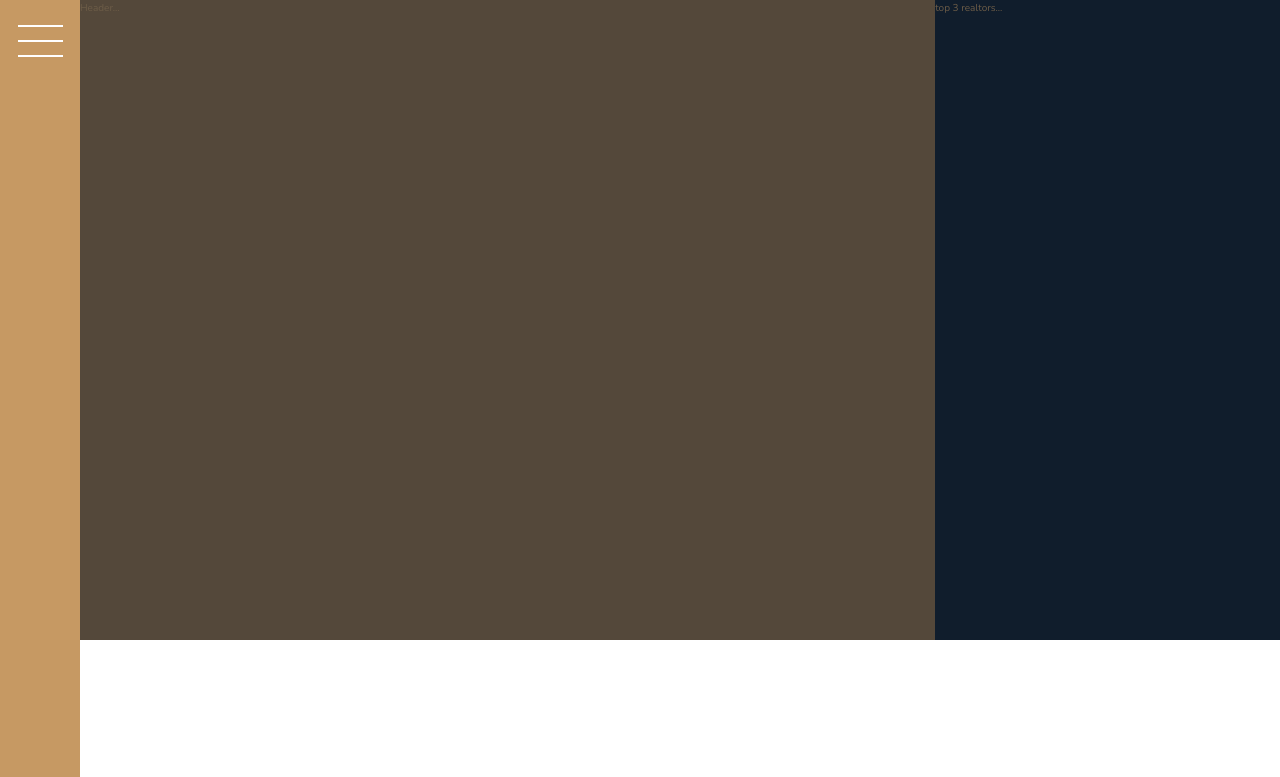
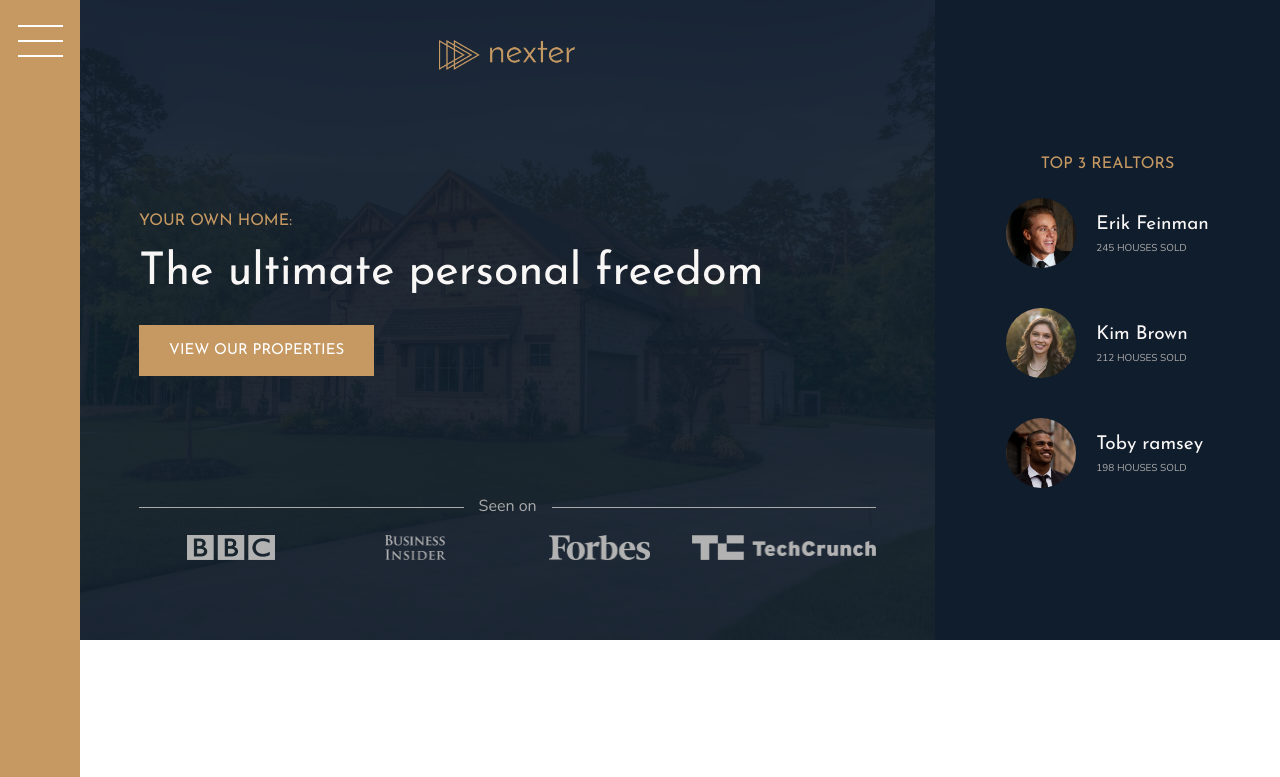
Before and after one commit to idknevo/nexter, a website: page index.html in a window 1280 px wide. Shown: the top 777 px of the page. Drawn offline with nearby package versions, Linux system fonts and the light colour scheme.

Commit message:
finished layout

```diff
--- a/index.html
+++ b/index.html
@@ -10,8 +10,57 @@
   <body>
     <div class="container">
       <div class="sidebar"><button class="nav-btn"></button></div>
-      <header class="header">Header...</header>
-      <div class="realtors">top 3 realtors...</div>
+      <header class="header">
+        <img src="src/imgs/logo.png" alt="Nexter Logo" class="header__logo" />
+        <h3 class="heading-3">Your own home:</h3>
+        <h1 class="heading-1">The ultimate personal freedom</h1>
+        <button class="btn header__btn">View our properties</button>
+        <div class="header__seenon-text">Seen on</div>
+        <div class="header__seenon-logos">
+          <img src="src/imgs/logo-bbc.png" alt="seen on logo 1" />
+          <img src="src/imgs/logo-bi.png" alt="seen on logo 2" />
+          <img src="src/imgs/logo-forbes.png" alt="seen on logo 3" />
+          <img src="src/imgs/logo-techcrunch.png" alt="seen on logo 4" />
+        </div>
+      </header>
+      <div class="realtors">
+        <h3 class="heading-3">Top 3 Realtors</h3>
+        <div class="realtors__list">
+          <div class="realtors__realtor">
+            <img
+              src="src/imgs/realtor-1.jpeg"
+              alt="Realtor 1"
+              class="realtors__realtor-img"
+            />
+            <div class="realtors__realtor-details">
+              <h4 class="heading-4 heading-4--light">Erik Feinman</h4>
+              <p class="realtors__realtor-sold">245 houses sold</p>
+            </div>
+          </div>
+          <div class="realtors__realtor">
+            <img
+              src="src/imgs/realtor-2.jpeg"
+              alt="Realtor 2"
+              class="realtors__realtor-img"
+            />
+            <div class="realtors__realtor-details">
+              <h4 class="heading-4 heading-4--light">Kim Brown</h4>
+              <p class="realtors__realtor-sold">212 houses sold</p>
+            </div>
+          </div>
+          <div class="realtors__realtor">
+            <img
+              src="src/imgs/realtor-3.jpeg"
+              alt="Realtor 3"
+              class="realtors__realtor-img"
+            />
+            <div class="realtors__realtor-details">
+              <h4 class="heading-4 heading-4--light">Toby ramsey</h4>
+              <p class="realtors__realtor-sold">198 houses sold</p>
+            </div>
+          </div>
+        </div>
+      </div>
 
       <section class="features">
         <div class="feature">
--- a/src/sass/_header.scss
+++ b/src/sass/_header.scss
@@ -1,4 +1,55 @@
 .header {
   background-color: $color-grey-dark-1;
   grid-column: full-start / col-end 6;
+  background-image: linear-gradient(
+      rgba($second-color, 0.93),
+      rgba($second-color, 0.93)
+    ),
+    url(../imgs/hero.jpeg);
+  background-size: cover;
+  background-position: center;
+  padding: 4rem 8rem 8rem;
+  display: grid;
+  grid-template-columns: max-content;
+  grid-template-rows: 1fr auto 6rem 1fr;
+  justify-content: center;
+  gap: 1.5rem;
+
+  &__btn {
+    align-self: start;
+    justify-self: start;
+  }
+
+  &__logo {
+    height: 3rem;
+    justify-self: center;
+  }
+
+  &__seenon-text {
+    display: grid;
+    grid-template-columns: 1fr auto 1fr;
+    align-items: center;
+    gap: 1.5rem;
+
+    font-size: 1.6rem;
+    color: $color-grey-light-2;
+
+    &::before,
+    &::after {
+      content: "";
+      height: 1px;
+      display: block;
+      background-color: currentColor;
+    }
+  }
+
+  &__seenon-logos {
+    display: grid;
+    grid-template-columns: repeat(4, 1fr);
+    justify-items: center;
+    img {
+      height: 2.5rem;
+      filter: brightness(0.7);
+    }
+  }
 }
--- a/src/sass/_realtors.scss
+++ b/src/sass/_realtors.scss
@@ -1,4 +1,34 @@
 .realtors {
   background-color: $second-color;
   grid-column: col-start 7 / full-end;
+  padding: 3rem;
+  display: flex;
+  flex-direction: column;
+  align-items: center;
+  justify-content: center;
+  gap: 2rem;
+
+  &__list {
+    display: flex;
+    flex-direction: column;
+    gap: 5vh;
+  }
+  &__realtor {
+    display: grid;
+    grid-template-columns: auto 1fr;
+    align-items: center;
+    gap: 2rem;
+    &-img {
+      width: 100%;
+      display: block;
+      border-radius: 50%;
+      width: 7rem;
+    }
+    &-details {
+    }
+    &-sold {
+      text-transform: uppercase;
+      color: $color-grey-light-2;
+    }
+  }
 }
--- a/src/sass/_typography.scss
+++ b/src/sass/_typography.scss
@@ -5,6 +5,9 @@
 
 .heading-1 {
   @extend %heading;
+  font-size: 4.5rem;
+  color: $color-grey-light-1;
+  line-height: 1;
 }
 
 .heading-2 {
```
Also changed, not shown: src/css/style.css, 1 other file.
